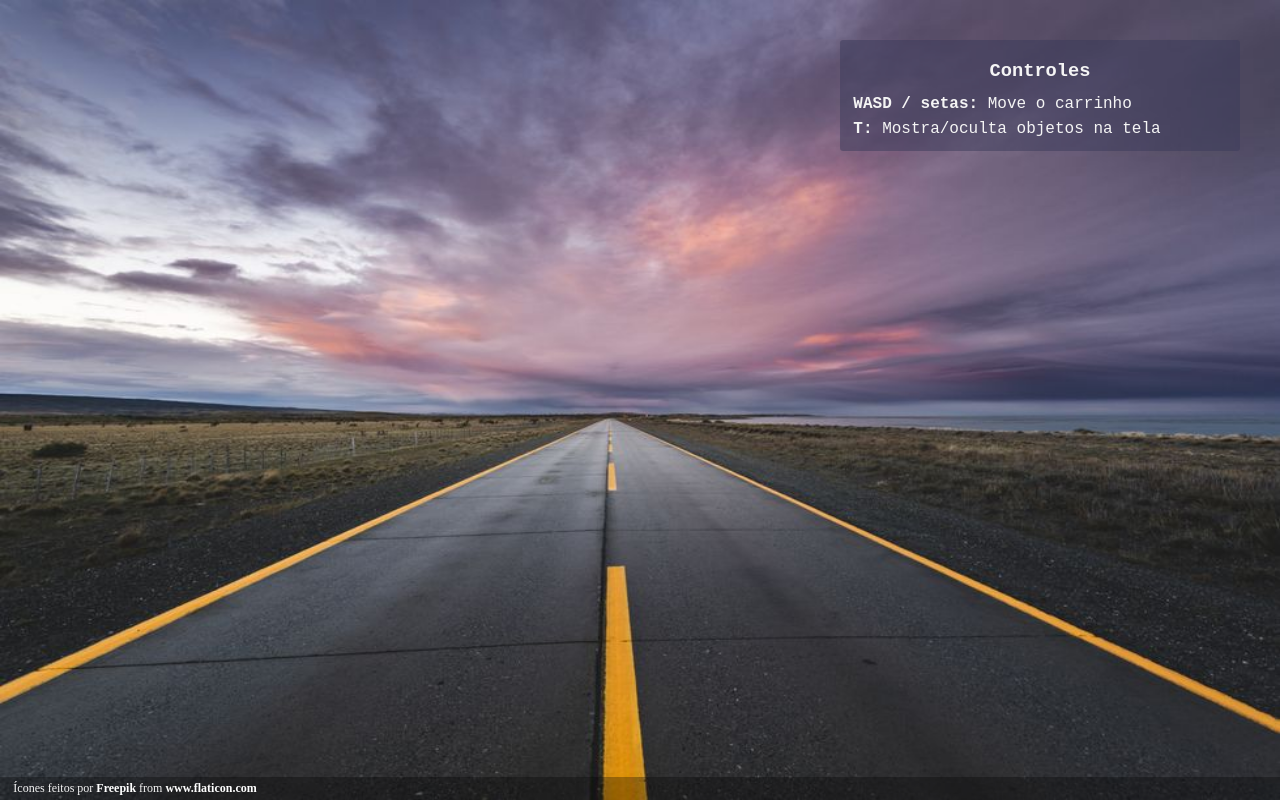
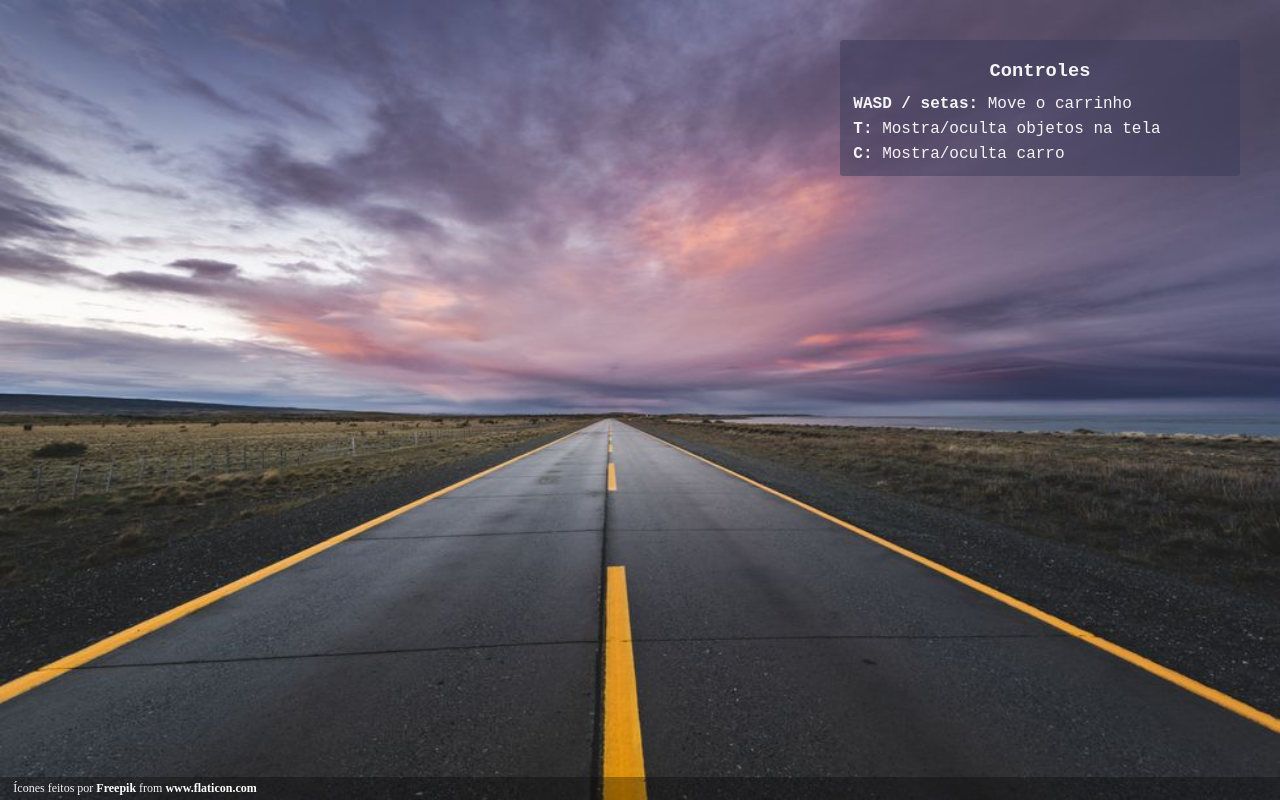
Before and after one commit to dfidalg0/lab1-cci-36, a website built with Vite: page index.html in a window 1280 px wide. Built offline with nearby package versions, Linux system fonts and the light colour scheme.

Commit message:
toggle car

```diff
--- a/index.html
+++ b/index.html
@@ -22,6 +22,9 @@
             <div class="control">
                 <span>T: </span> Mostra/oculta objetos na tela
             </div>
+            <div class="control">
+                <span>C: </span> Mostra/oculta carro
+            </div>
         </div>
         <div class="credits">
             Ícones feitos por
```
